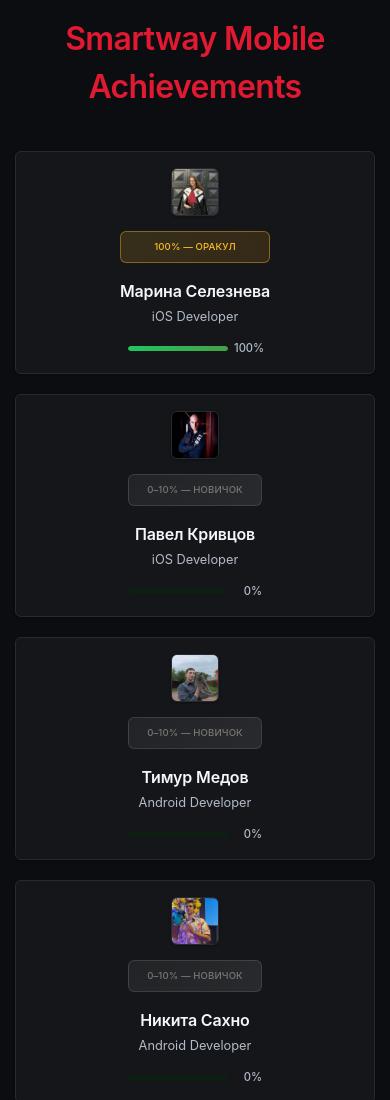
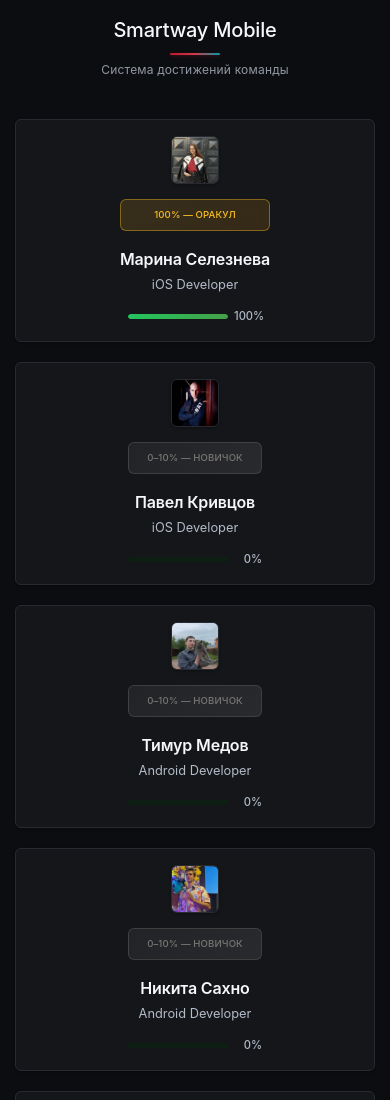
Before and after one commit to bezzhonovroman/sw-achive, a plain HTML site: page index.html in a window 390 px wide. Shown: the top 1100 px of the page. Drawn offline with Linux system fonts and the light colour scheme.

Commit message:
upd styles

```diff
--- /dev/null
+++ b/header-variants.css
@@ -0,0 +1,217 @@
+/*
+   ВАРИАНТЫ СТИЛЕЙ ЗАГОЛОВКОВ
+   Добавьте эти стили к основному файлу styles.css для альтернативных вариантов
+*/
+
+/* ==================== ВАРИАНТ 2: С ИКОНКОЙ И АКЦЕНТОМ ==================== */
+.header-variant-2 h1 {
+    color: var(--text-primary);
+    font-size: 1.6rem;
+    font-weight: 400;
+    margin: 0;
+    letter-spacing: 0.5px;
+    position: relative;
+    display: flex;
+    align-items: center;
+    justify-content: center;
+    gap: 12px;
+}
+
+.header-variant-2 h1::before {
+    content: '🏆';
+    font-size: 1.2rem;
+    opacity: 0.8;
+}
+
+.header-variant-2 .subtitle {
+    font-size: 0.85rem;
+    color: var(--text-secondary);
+    margin: 8px 0 0 0;
+    font-weight: 300;
+    letter-spacing: 1px;
+    text-transform: uppercase;
+    opacity: 0.7;
+}
+
+/* ==================== ВАРИАНТ 3: МИНИМАЛИСТИЧНЫЙ CAPS ==================== */
+.header-variant-3 h1 {
+    color: var(--text-secondary);
+    font-size: 1.3rem;
+    font-weight: 300;
+    margin: 0;
+    letter-spacing: 2px;
+    text-transform: uppercase;
+    opacity: 0.8;
+}
+
+.header-variant-3 .subtitle {
+    font-size: 0.9rem;
+    color: var(--text-primary);
+    margin: 4px 0 0 0;
+    font-weight: 500;
+    letter-spacing: 0;
+    text-transform: none;
+}
+
+/* ==================== ВАРИАНТ 4: С ПОДЧЕРКИВАНИЕМ И ГРАДИЕНТОМ ==================== */
+.header-variant-4 h1 {
+    color: var(--text-primary);
+    font-size: 1.8rem;
+    font-weight: 600;
+    margin: 0;
+    letter-spacing: -0.02em;
+    background: linear-gradient(135deg, var(--text-primary), var(--accent-teal));
+    background-clip: text;
+    -webkit-background-clip: text;
+    -webkit-text-fill-color: transparent;
+    position: relative;
+}
+
+.header-variant-4 h1::after {
+    content: '';
+    position: absolute;
+    bottom: -8px;
+    left: 50%;
+    transform: translateX(-50%);
+    width: 80px;
+    height: 3px;
+    background: linear-gradient(90deg, var(--accent-red), var(--accent-teal));
+    border-radius: 2px;
+}
+
+.header-variant-4 .subtitle {
+    font-size: 0.85rem;
+    color: var(--text-muted);
+    margin: 16px 0 0 0;
+    font-weight: 400;
+    letter-spacing: 0.3px;
+}
+
+/* ==================== ВАРИАНТ 5: КАРТОГРАФ (ГЕОМЕТРИЯ) ==================== */
+.header-variant-5 .logo-container {
+    position: relative;
+    padding: 20px 0;
+}
+
+.header-variant-5 .logo-container::before {
+    content: '';
+    position: absolute;
+    top: 0;
+    left: 50%;
+    transform: translateX(-50%);
+    width: 2px;
+    height: 20px;
+    background: var(--accent-red);
+    border-radius: 1px;
+}
+
+.header-variant-5 .logo-container::after {
+    content: '';
+    position: absolute;
+    bottom: 0;
+    left: 50%;
+    transform: translateX(-50%);
+    width: 60px;
+    height: 2px;
+    background: linear-gradient(90deg, transparent, var(--accent-teal), transparent);
+    border-radius: 1px;
+}
+
+.header-variant-5 h1 {
+    color: var(--text-primary);
+    font-size: 1.7rem;
+    font-weight: 500;
+    margin: 0;
+    letter-spacing: -0.01em;
+    position: relative;
+}
+
+.header-variant-5 .subtitle {
+    font-size: 0.9rem;
+    color: var(--text-secondary);
+    margin: 8px 0 0 0;
+    font-weight: 400;
+    letter-spacing: 0.2px;
+    opacity: 0.85;
+}
+
+/* ==================== ВАРИАНТ 6: ТЕХНИЧЕСКИЙ (МОНОСПЕЙС) ==================== */
+.header-variant-6 h1 {
+    font-family: 'SF Mono', 'Monaco', 'Consolas', monospace;
+    color: var(--accent-teal);
+    font-size: 1.4rem;
+    font-weight: 400;
+    margin: 0;
+    letter-spacing: 1px;
+    position: relative;
+}
+
+.header-variant-6 h1::before {
+    content: '> ';
+    color: var(--accent-red);
+    opacity: 0.7;
+}
+
+.header-variant-6 .subtitle {
+    font-family: 'SF Mono', 'Monaco', 'Consolas', monospace;
+    font-size: 0.8rem;
+    color: var(--text-muted);
+    margin: 4px 0 0 0;
+    font-weight: 300;
+    letter-spacing: 0.5px;
+}
+
+.header-variant-6 .subtitle::before {
+    content: '// ';
+    color: var(--text-muted);
+    opacity: 0.5;
+}
+
+/* ==================== АДАПТИВНЫЕ СТИЛИ ДЛЯ ВАРИАНТОВ ==================== */
+@media (max-width: 768px) {
+    .header-variant-2 h1,
+    .header-variant-3 h1,
+    .header-variant-4 h1,
+    .header-variant-5 h1,
+    .header-variant-6 h1 {
+        font-size: calc(1.2rem + 0.2vw);
+    }
+
+    .header-variant-2 h1::before {
+        font-size: 1rem;
+    }
+
+    .header-variant-4 h1::after {
+        width: 60px;
+        height: 2px;
+    }
+
+    .header-variant-5 .logo-container {
+        padding: 15px 0;
+    }
+
+    .header-variant-5 .logo-container::before {
+        height: 15px;
+    }
+
+    .header-variant-5 .logo-container::after {
+        width: 40px;
+    }
+}
+
+/* ==================== КАК ИСПОЛЬЗОВАТЬ ==================== */
+/*
+Чтобы применить один из вариантов:
+
+1. Добавьте класс к элементу header в HTML:
+   <header class="header-variant-2">
+
+2. Или замените стили в основном файле styles.css
+
+3. Варианты от самого сдержанного к самому выразительному:
+   - header-variant-3: Минималистичный CAPS
+   - header-variant-5: Геометрический
+   - header-variant-6: Технический моноспейс
+   - header-variant-2: С иконкой
+   - header-variant-4: С градиентом
+*/
--- a/index.html
+++ b/index.html
@@ -9,9 +9,10 @@
 </head>
 <body>
     <div class="container">
-        <header>
+        <header class="header-variant-3">
             <div class="logo-container">
-                <h1>Smartway Mobile Achievements</h1>
+                <h1>Smartway Mobile</h1>
+                <p class="subtitle">Система достижений команды</p>
             </div>
         </header>
 
--- a/styles.css
+++ b/styles.css
@@ -52,19 +52,54 @@ header {
     margin-bottom: 40px;
 }
 
+/* ВАРИАНТ 1: МИНИМАЛИСТИЧНЫЙ СТИЛЬ */
 .logo-container {
     display: flex;
+    flex-direction: column;
     align-items: center;
     justify-content: center;
-    gap: 20px;
+    gap: 0;
 }
 
 header h1 {
-    color: var(--accent-red);
-    font-size: 2.2rem;
-    font-weight: 600;
+    color: var(--text-primary);
+    font-size: 1.75rem;
+    font-weight: 500;
     margin: 0;
-    letter-spacing: -0.02em;
+    letter-spacing: -0.01em;
+    position: relative;
+    opacity: 0.9;
+}
+
+/* Улучшенный акцент под заголовком */
+header h1::after {
+    content: '';
+    display: block;
+    width: 80px;
+    height: 3px;
+    background: linear-gradient(90deg, var(--accent-red) 0%, var(--accent-red-hover) 50%, var(--accent-teal) 100%);
+    margin: 12px auto 0;
+    border-radius: 2px;
+    opacity: 0.85;
+    box-shadow: 0 1px 3px rgba(225, 25, 49, 0.3);
+    transition: all 0.3s ease;
+}
+
+/* Эффект при наведении на header */
+header:hover h1::after {
+    width: 100px;
+    opacity: 1;
+    box-shadow: 0 2px 8px rgba(225, 25, 49, 0.4);
+}
+
+/* Стили для подзаголовка */
+header .subtitle {
+    font-size: 0.9rem;
+    color: var(--text-secondary);
+    margin: 12px 0 0 0;
+    font-weight: 400;
+    letter-spacing: 0.3px;
+    opacity: 0.8;
 }
 
 .team-section {
@@ -755,8 +790,24 @@ header h1 {
     }
 
     header h1 {
-        font-size: 2rem;
-        color: var(--accent-red);
+        font-size: 1.5rem;
+        opacity: 1;
+    }
+
+    header h1::after {
+        width: 60px;
+        height: 2.5px;
+        margin: 10px auto 0;
+    }
+
+    header:hover h1::after {
+        width: 80px;
+    }
+
+    header .subtitle {
+        font-size: 0.8rem;
+        margin: 8px 0 0 0;
+        letter-spacing: 0.2px;
     }
 
     .team-section {
@@ -828,7 +879,7 @@ header h1 {
 
     .logo-container {
         flex-direction: column;
-        gap: 15px;
+        gap: 0;
     }
 
     .achievements-grid {
@@ -958,6 +1009,27 @@ header h1 {
         font-size: 0.7rem;
         width: 28px;
     }
+
+    /* Минималистичные стили для маленьких экранов */
+    header h1 {
+        font-size: 1.25rem;
+    }
+
+    header h1::after {
+        width: 50px;
+        height: 2px;
+        margin: 8px auto 0;
+    }
+
+    header:hover h1::after {
+        width: 60px;
+    }
+
+    header .subtitle {
+        font-size: 0.75rem;
+        margin: 6px 0 0 0;
+        letter-spacing: 0.2px;
+    }
 }
 
 /* Медиа-запросы для планшетов */
```
Also changed, not shown: member.html (+2 -1 lines).
